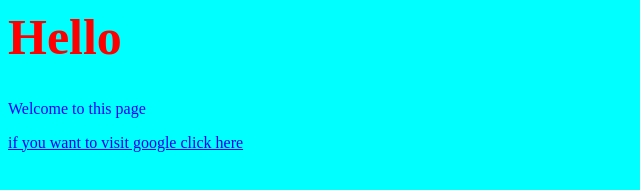
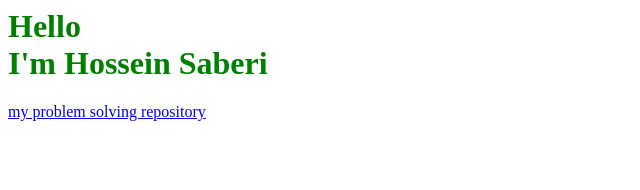
Before and after one commit to Hossein2468/Hossein2468.github.io, a plain HTML site: page index.html in a window 1280 px wide. Shown: the whole page, without its empty margins (0-640 px from the left). Drawn offline with Linux system fonts and the light colour scheme.

Commit message:
added repository

```diff
--- a/index.html
+++ b/index.html
@@ -2,12 +2,14 @@
 <title>hossein web page</title>
 
 <head>
-<h1 style="font-size: 50px; color: red;">Hello</h1>
+<h1 style="color:green; ">Hello
+<br>
+I'm Hossein Saberi
+</h1>
 </head>
 
-<body style="background-color: cyan;">
-<p style="color:blue">Welcome to this page</p>
-<a href="https://www.google.com">if you want to visit google click here</a>
+<body>
+<a href="https://github.com/Hossein2468/problem-solving">my problem solving repository</a>
+
 </body>
-
 </html>
```
